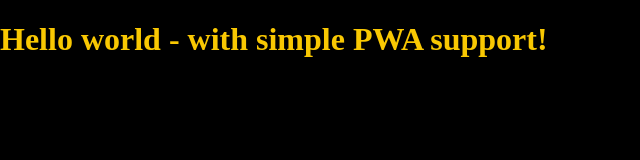
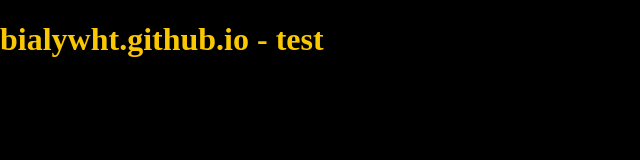
Before and after one commit to bialywht/bialywht.github.io, a website: page src/content/index.html in a window 1280 px wide. Shown: the whole page, without its empty margins (0-640 px from the left). Drawn offline with nearby package versions, Linux system fonts and the light colour scheme; files that its build step writes are made by us from their sources.

Commit message:
deploy config

```diff
--- a/package.json
+++ b/package.json
@@ -5,7 +5,7 @@
   "main": "index.js",
   "scripts": {
     "predeploy": "gulp build",
-    "deploy": "gh-pages -d dist"
+    "deploy": "gh-pages -d dist -b master"
   },
   "repository": {
     "type": "git",
--- a/src/content/index.html
+++ b/src/content/index.html
@@ -33,7 +33,7 @@
     <link rel="stylesheet" href="css/main.css" />
   </head>
   <body>
-    <h1>Hello world - with simple PWA support!</h1>
+    <h1>bialywht.github.io - test</h1>
 
     <script src="js/main.js"></script>
   </body>
```
Also changed, not shown: 1 other file.
